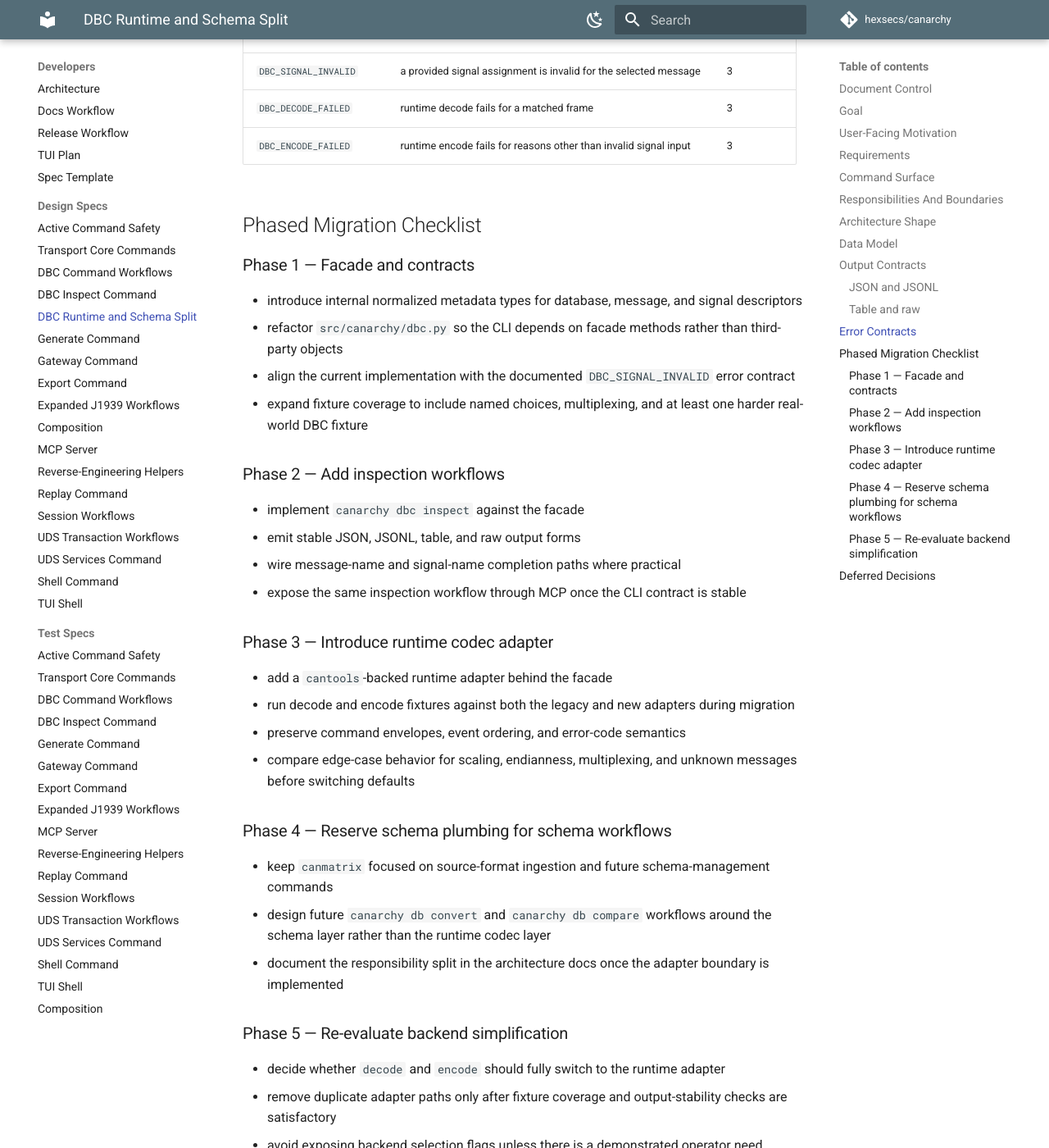
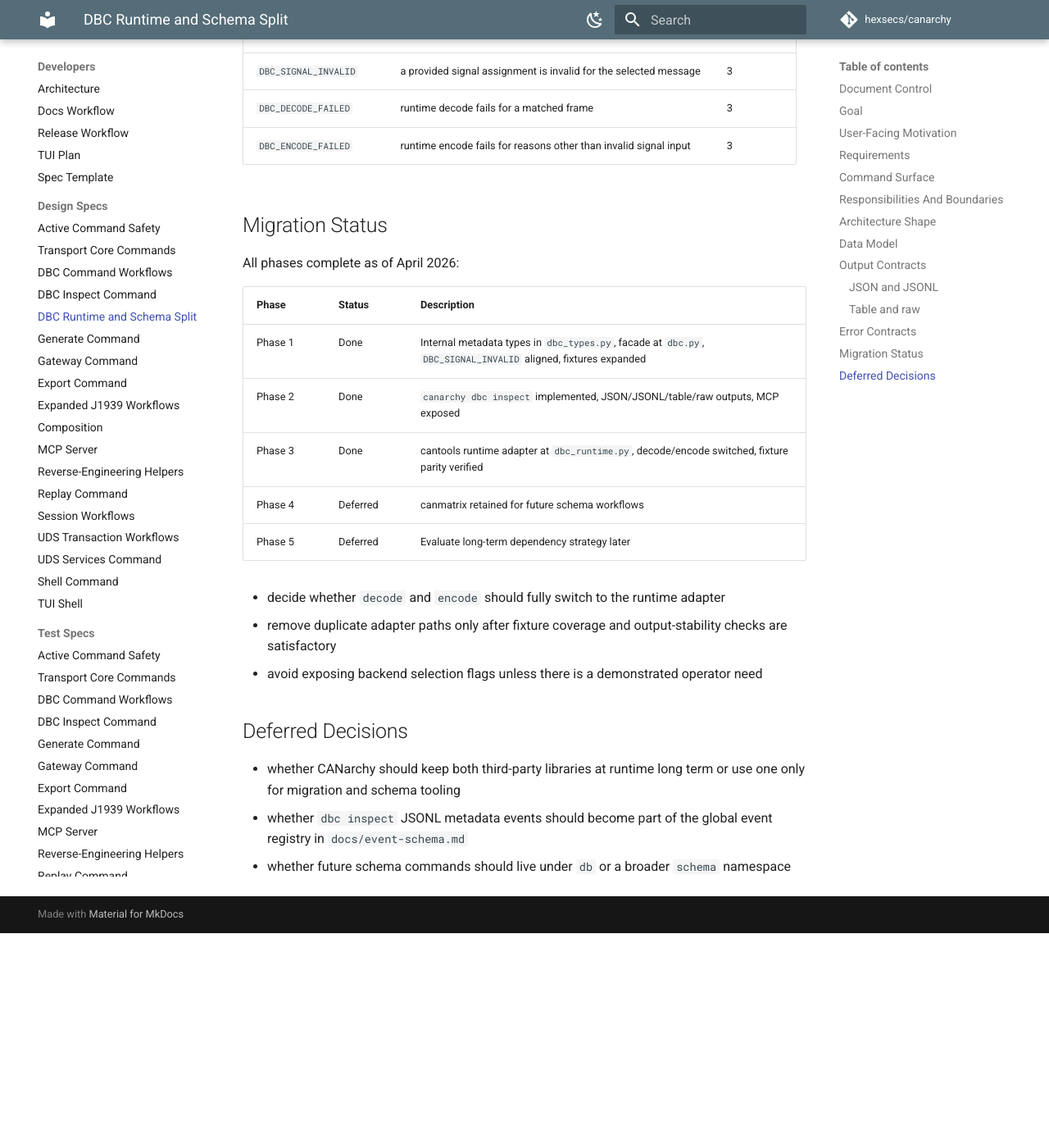
Before and after one commit to hexsecs/canarchy, an MkDocs documentation site: the page built from docs/design/dbc-runtime-schema-split.md, in a window 1280 px wide and 1400 px high, scrolled down 3685 px. Shown: the whole window at 82% size. Built offline with MkDocs 1.6.1 and Material for MkDocs 9.7.7, drawn with Linux system fonts in a browser that asks for light colours; comment, search, counter and statistics services are not loaded; after the commit the page ends 4823 px from its top, so only the background shows below that; some of the changed text lies outside the part shown.

Commit message:
docs: update architecture and design docs to reflect completed cantools migration
- Mark dbc-runtime-schema-split.md as Complete
- Update architecture.md with current DBC architecture
- Document migration phases as done

```diff
--- a/docs/architecture.md
+++ b/docs/architecture.md
@@ -84,11 +84,11 @@ Relevant modules:
 * `src/canarchy/session.py`
 * `src/canarchy/uds.py`
 
-Recommended DBC evolution path:
+DBC architecture (complete):
 
-* keep a CANarchy-owned facade at `src/canarchy/dbc.py`
-* reserve schema ingestion, normalization, and future conversion workflows for a schema layer
-* reserve runtime encode, decode, and metadata-rich inspection workflows for a runtime codec layer
+* CANarchy-owned facade at `src/canarchy/dbc.py` — delegates to runtime adapter
+* `cantools` as the runtime codec layer for encode, decode, and inspection
+* `src/canarchy/dbc_runtime.py` — runtime adapter implementation
 * keep third-party library details out of CLI, REPL, TUI, and MCP command handlers
 
 This layer should remain reusable without depending on any specific front end.
--- a/docs/design/dbc-runtime-schema-split.md
+++ b/docs/design/dbc-runtime-schema-split.md
@@ -4,8 +4,8 @@
 
 | Field | Value |
 |-------|-------|
-| Status | Planned |
-| Command surface | `canarchy decode`, `canarchy encode`, `canarchy dbc inspect`, future `canarchy db ...` |
+| Status | Complete |
+| Command surface | `canarchy decode`, `canarchy encode`, `canarchy dbc inspect` |
 | Primary area | CLI, DBC, architecture |
 | Related specs | `docs/design/dbc-command-workflows.md`, `docs/design/dbc-inspect-command.md` |
 
@@ -102,36 +102,17 @@ Table and raw formatting remain command-layer concerns and shall not depend on t
 | `DBC_DECODE_FAILED` | runtime decode fails for a matched frame | 3 |
 | `DBC_ENCODE_FAILED` | runtime encode fails for reasons other than invalid signal input | 3 |
 
-## Phased Migration Checklist
+## Migration Status
 
-### Phase 1 — Facade and contracts
+All phases complete as of April 2026:
 
-* introduce internal normalized metadata types for database, message, and signal descriptors
-* refactor `src/canarchy/dbc.py` so the CLI depends on facade methods rather than third-party objects
-* align the current implementation with the documented `DBC_SIGNAL_INVALID` error contract
-* expand fixture coverage to include named choices, multiplexing, and at least one harder real-world DBC fixture
-
-### Phase 2 — Add inspection workflows
-
-* implement `canarchy dbc inspect` against the facade
-* emit stable JSON, JSONL, table, and raw output forms
-* wire message-name and signal-name completion paths where practical
-* expose the same inspection workflow through MCP once the CLI contract is stable
-
-### Phase 3 — Introduce runtime codec adapter
-
-* add a `cantools`-backed runtime adapter behind the facade
-* run decode and encode fixtures against both the legacy and new adapters during migration
-* preserve command envelopes, event ordering, and error-code semantics
-* compare edge-case behavior for scaling, endianness, multiplexing, and unknown messages before switching defaults
-
-### Phase 4 — Reserve schema plumbing for schema workflows
-
-* keep `canmatrix` focused on source-format ingestion and future schema-management commands
-* design future `canarchy db convert` and `canarchy db compare` workflows around the schema layer rather than the runtime codec layer
-* document the responsibility split in the architecture docs once the adapter boundary is implemented
-
-### Phase 5 — Re-evaluate backend simplification
+| Phase | Status | Description |
+|-------|--------|-------------|
+| Phase 1 | Done | Internal metadata types in `dbc_types.py`, facade at `dbc.py`, `DBC_SIGNAL_INVALID` aligned, fixtures expanded |
+| Phase 2 | Done | `canarchy dbc inspect` implemented, JSON/JSONL/table/raw outputs, MCP exposed |
+| Phase 3 | Done | cantools runtime adapter at `dbc_runtime.py`, decode/encode switched, fixture parity verified |
+| Phase 4 | Deferred | canmatrix retained for future schema workflows |
+| Phase 5 | Deferred | Evaluate long-term dependency strategy later |
 
 * decide whether `decode` and `encode` should fully switch to the runtime adapter
 * remove duplicate adapter paths only after fixture coverage and output-stability checks are satisfactory
```
